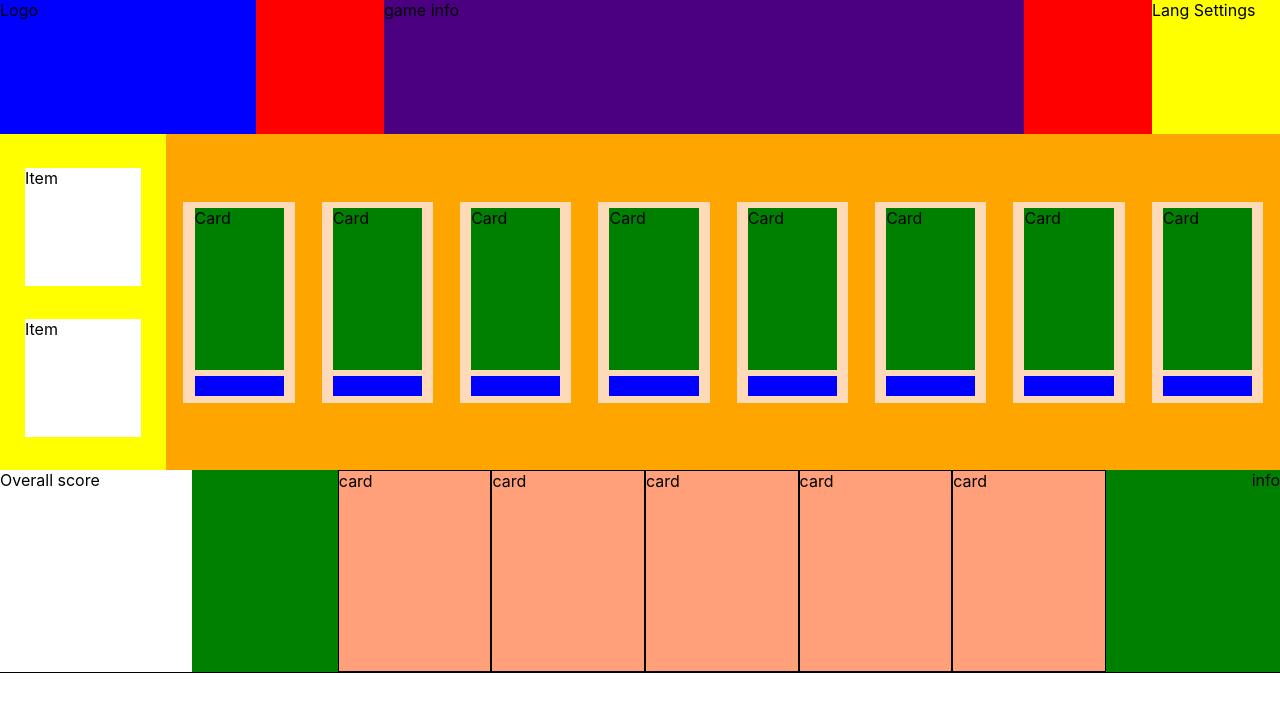
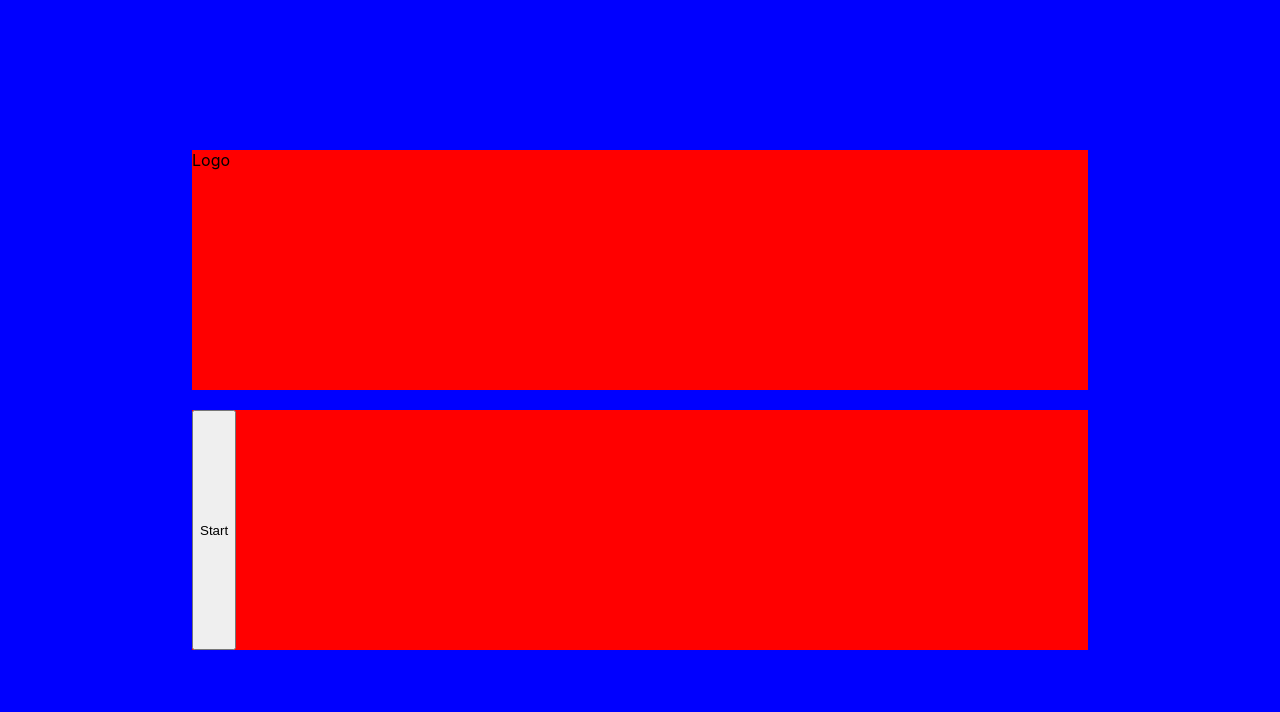
Before and after one commit to michalakweb/that-my-spot, a React (Create React App) app: page / in a window 1280 px wide. Shown: the top 712 px of the page. Built offline with nearby package versions, Linux system fonts and the light colour scheme.

Commit message:
added welcome screen

```diff
--- a/src/App.js
+++ b/src/App.js
@@ -3,6 +3,7 @@ import "./App.scss";
 import Header from "./components/header/Header";
 import Body from "./components/body/Body";
 import Footer from "./components/footer/Footer";
+import WelcomeScreen from "./components/WelcomeScreen";
 
 // Deck & Items db
 const deckStats = [{ id: 1 }, { id: 2 }];
@@ -36,20 +37,34 @@ class App extends React.Component {
     currentLanguage: "en",
 
     // Modals
-    showWelcomeScreen: false,
+    showWelcomeScreen: true,
     showWinLoseScreen: false,
     showItemsScreen: false
   };
 
+  componentDidMount() {}
+
+  switchWelcomeScreen = () => {
+    this.setState({
+      showWelcomeScreen: false
+    });
+  };
+
   render() {
     return (
-      <div id="container">
-        <div id="flex-container">
-          <Header />
+      <div>
+        {this.state.showWelcomeScreen && (
+          <WelcomeScreen switchWelcomeScreen={this.switchWelcomeScreen} />
+        )}
 
-          <Body />
+        <div id="container">
+          <div id="flex-container">
+            <Header />
 
-          <Footer />
+            <Body />
+
+            <Footer />
+          </div>
         </div>
       </div>
     );
--- a/src/App.scss
+++ b/src/App.scss
@@ -26,6 +26,7 @@ body {
   right: 0;
 }
 
+@import "styles/modals.scss";
 @import "styles/header.scss";
 @import "styles/body.scss";
 @import "styles/footer.scss";
--- /dev/null
+++ b/src/components/WelcomeScreen.js
@@ -0,0 +1,18 @@
+import React from "react";
+
+const WelcomeScreen = props => (
+  <div id="welcome_screen">
+    <div id="welcome_logo">Logo</div>
+    <div id="button_container">
+      <button
+        onClick={() => {
+          props.switchWelcomeScreen();
+        }}
+      >
+        Start
+      </button>
+    </div>
+  </div>
+);
+
+export default WelcomeScreen;
--- /dev/null
+++ b/src/styles/modals.scss
@@ -0,0 +1,24 @@
+#welcome_screen {
+  height: 100vh;
+  background-color: blue;
+  display: flex;
+  flex-direction: column;
+  justify-content: center;
+}
+
+#welcome_logo {
+  display: flex;
+  width: 70%;
+  height: 30%;
+  align-self: center;
+  background-color: red;
+  margin-bottom: 20px;
+}
+
+#button_container {
+  display: flex;
+  width: 70%;
+  height: 30%;
+  align-self: center;
+  background-color: red;
+}
```
